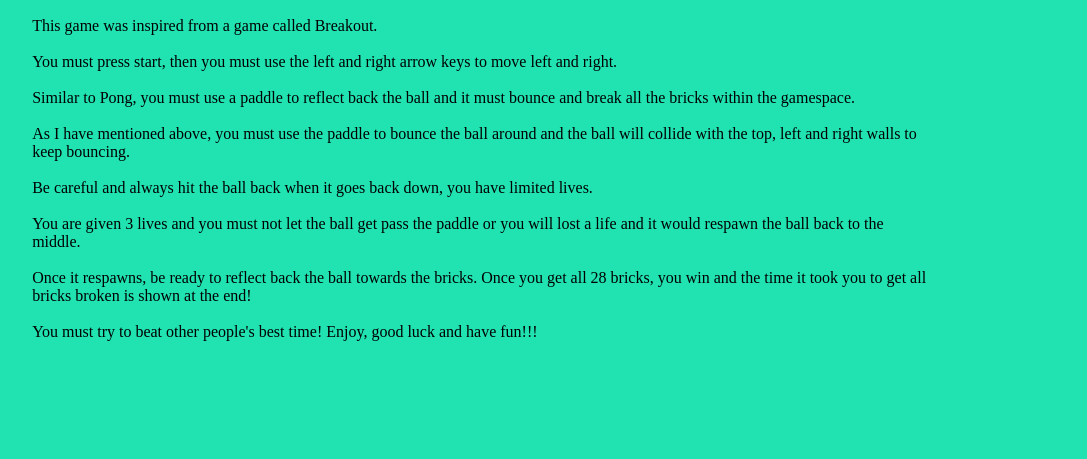
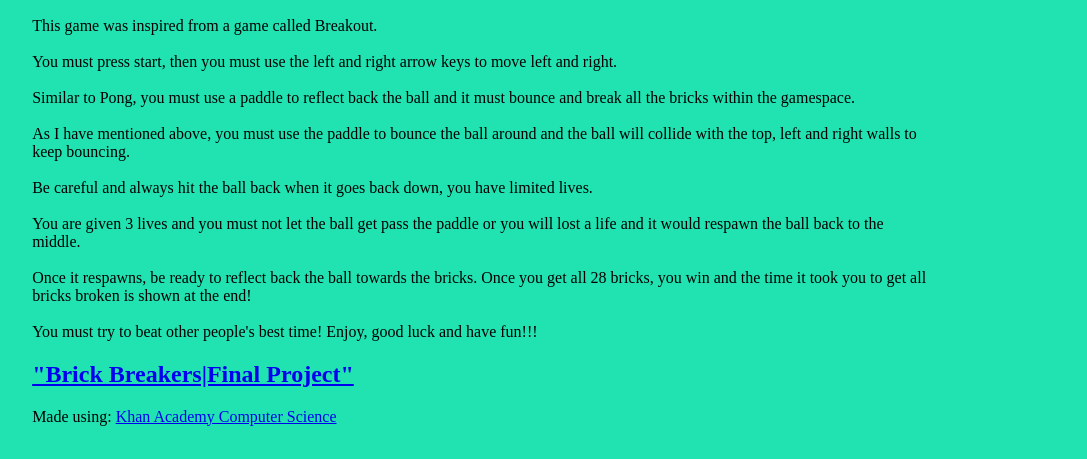
Before and after one commit to JABlizzard/JABlizzard.github.io, a plain HTML site: page apps.html in a window 1280 px wide. Shown: the part 475-934 px from the top of the page, without its empty margins (156-1243 px from the left). Before the commit the page ends 849 px from the top, so only its background shows below. Drawn offline with Linux system fonts and the light colour scheme; a script that the page names is missing.

Commit message:
Update apps.html

```diff
--- a/apps.html
+++ b/apps.html
@@ -32,6 +32,8 @@
 <br>You are given 3 lives and you must not let the ball get pass the paddle or you will lost a life and it would respawn the ball back to the middle. <br>
 <br>Once it respawns, be ready to reflect back the ball towards the bricks. Once you get all 28 bricks, you win and the time it took you to get all bricks broken is shown at the end!<br>
 		    <br> You must try to beat other people's best time! Enjoy, good luck and have fun!!!<br>
+
+	<h2><a href="https://www.khanacademy.org/computer-programming/brick-breakersfinal-project/6149672598290432">"Brick Breakers|Final Project"</a></h2><script src="https://www.khanacademy.org/computer-programming/brick-breakersfinal-project/6149672598290432/embed.js?editor=yes&buttons=yes&author=yes&embed=yes"></script><p>Made using: <a href="http://www.khanacademy.org/computer-programming">Khan Academy Computer Science</a></p>
 </div>
 	</body>
 </html>
```
